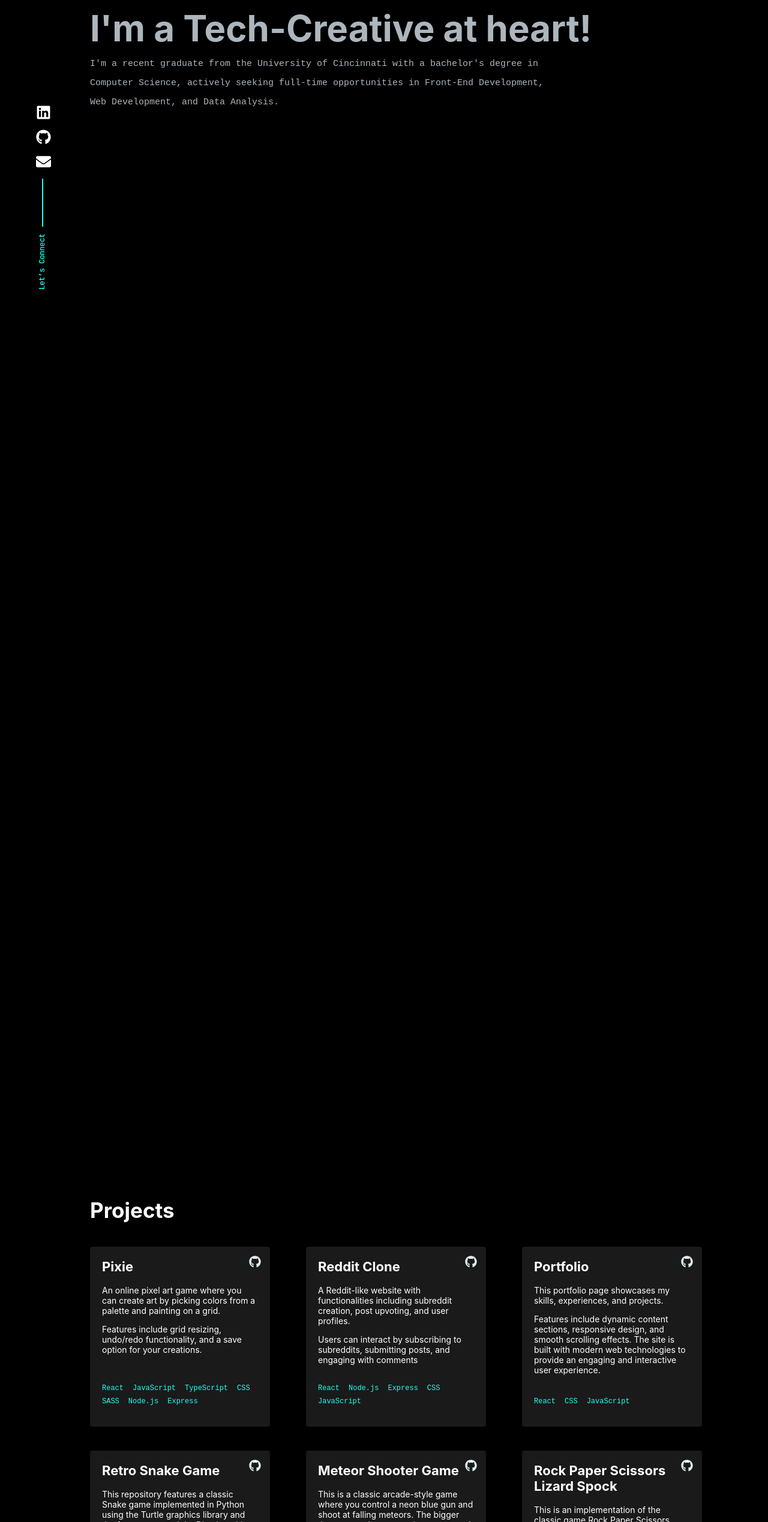
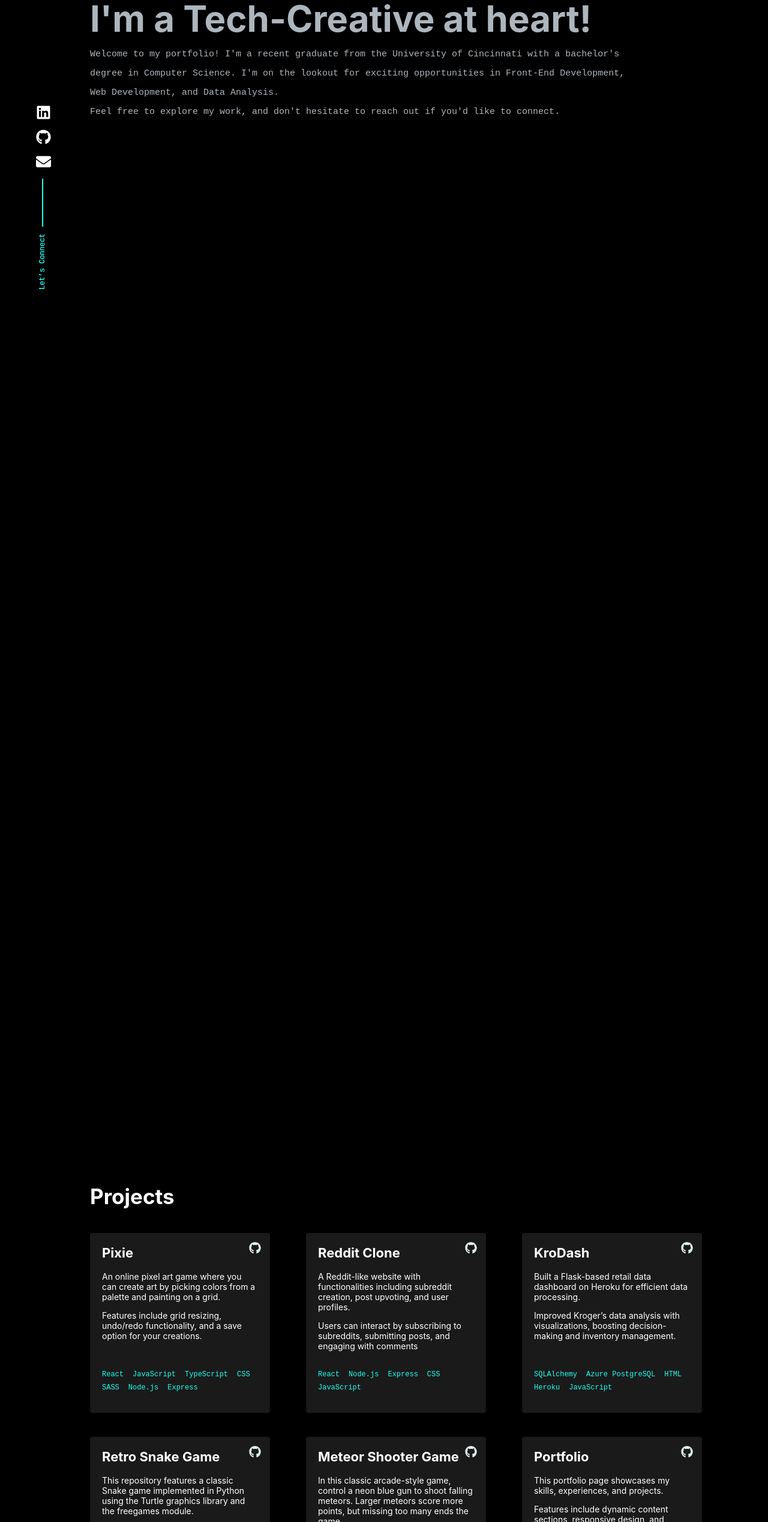
Before and after one commit to RJoshi141/portfolio, a React (Create React App) app: page / in a window 1280 px wide. Shown: the part 262-2800 px from the top of the page at 60% size. Built offline with nearby package versions, Linux system fonts and the light colour scheme.

Commit message:
logo and speech button

```diff
--- a/src/components/LogoAnimation.css
+++ b/src/components/LogoAnimation.css
@@ -16,7 +16,7 @@
 }
 
 .logo {
-    width: 25px; /* Adjust the size as needed */
+    width: 20px; /* Adjust the size as needed */
     position: absolute;
     animation: appear 1s forwards;
 }
@@ -24,14 +24,14 @@
 .R-logo {
     animation-delay: 0s;
     z-index: 1; /* Ensure R is below J */
-    right: -20px;
+    right: -15px;
     bottom: -10px;
 }
 
 .J-logo {
     animation-delay: 1; /* Delay the J */
-    right: -25px;
-    bottom: -10px;
+    right: -20px;
+    bottom: -11px;
 }
 
 @keyframes appear {
--- a/src/components/PortfolioPage.css
+++ b/src/components/PortfolioPage.css
@@ -24,7 +24,7 @@
     position: absolute;
     top: 50px;
     left: 60px;
-    width: 25px;
+    width: 20px;
     z-index: 30;
     opacity: 0;
     animation: fadeIn 1.5s ease forwards;
@@ -116,6 +116,25 @@
     font-size: 15px;
     font-family: 'SF Mono', monospace;
 }
+
+.speech-button {
+    display: inline-block;
+    padding: 4px 11px;
+    margin-left: 10px;
+    font-size: 14px;
+    color: rgb(255, 255, 255);
+    background-color: rgb(153, 7, 7);
+    border: none;
+    border-radius: 8px;
+    text-decoration: none;
+    transition: background-color 0.3s ease;
+}
+
+.speech-button:hover {
+    background-color: rgb(82, 0, 0);
+}
+
+
 
 @keyframes fadeInFromTop {
     0% {
@@ -542,7 +561,7 @@ html {
 
 
 /* Responsive Styles */
-@media (max-width: 1200px) {
+@media (max-width: 1100px) {
     .intro-container {
         top: -60px;
         left: 60px;
--- a/src/components/PortfolioPage.js
+++ b/src/components/PortfolioPage.js
@@ -101,18 +101,18 @@ const PortfolioPage = () => {
 
             <div className="black-screen-portfolio">
                 <div className="intro-container">
+                <p className="intro-text"></p>
                     <p className="intro-text">Hi there! My name is</p>
                     <h1 className="intro-name">Ritika Joshi.</h1>
                     <h1 className="intro-tagline">I'm a Tech-Creative at heart!</h1>
                     <div className="intro-tagline-container">
                         <p className="intro-tagline1">
-                            I'm a recent graduate from the University of Cincinnati with a bachelor's degree in
-                        </p>
+                        Welcome to my portfolio! I'm a recent graduate from the University of Cincinnati with a bachelor's</p>
                         <p className="intro-tagline1">
-                            Computer Science, actively seeking full-time opportunities in Front-End Development,
-                        </p>
+                        degree in Computer Science. I'm on the lookout for exciting opportunities in Front-End Development,</p>
                         <p className="intro-tagline1">
-                            Web Development, and Data Analysis. </p>
+                        Web Development, and Data Analysis. </p>
+                        <p className="intro-tagline1">Feel free to explore my work, and don't hesitate to reach out if you'd like to connect.</p>
                     </div>
                 </div>
             </div>
@@ -123,21 +123,21 @@ const PortfolioPage = () => {
                     I'm a passionate developer with a love for creating beautiful, functional web applications.
                 </p>
                 <p className="intro-tagline1">
-                    My journey in tech started at a young age and has taken me through various exciting projects
+                    My journey in tech started at a young age and has taken me through various exciting projects and learning experiences. I'm eager to bring my skills and enthusiasm to a dynamic team where I can continue to grow and make impactful contributions.
                 </p>
-                <p className="intro-tagline1">
-                    and learning experiences. I'm eager to bring my skills and enthusiasm to a dynamic team where
-                </p>
-                <p className="intro-tagline1">
-                    I can continue to grow and make impactful contributions.
-                </p>
+
                 <p className="intro-tagline1">
                     Beyond tech, I thrive in leadership roles. As a Senator-At-Large in the Undergraduate Student Government
                     at the University of Cincinnati, I passionately advocated for student interests and initiatives, contributing to a vibrant campus community.
                 </p>
+
                 <p className="intro-tagline1">
-                    Fun fact: I had the honor of being the Student Commencement Speaker at my graduation, representing the Spring 2024 undergraduate class with an impactful address at all three graduation ceremonies.
-                </p>
+                    <span style={{ color: '#1EFFF1' }}>Fun fact:</span> I had the honor of being the Student Commencement Speaker at my graduation, representing the Spring 2024 undergraduate class with an impactful address at all three graduation ceremonies.
+                     <a href="https://www.uc.edu/news/articles/2024/04/uc-recognizes-its-largest-graduating-class-in-history-in-three-days-of-commencement.html#:~:text=Undergraduate%20student%20speaker%20Ritika%20Joshi" target="_blank" rel="noopener noreferrer" className="speech-button">Check out the highlights</a></p>
+
+
+
+
             </section>
 
             <section id="experience" className="section experience-section" ref={experienceRef}>
@@ -161,7 +161,7 @@ const PortfolioPage = () => {
                     {activeExperience === 1 && (
                         <div>
                             <div className="experience-heading">
-                                <h2>CS Production Control Co-op | TMMK Georgetown, KY</h2>
+                                <h2>STEM Co-op [Production Control] | TMMK Georgetown, KY</h2>
                                 <p className="experience-timeline">May 2023 – August 2023</p>
                             </div>
                             <ul className="experience-bullets">
@@ -175,7 +175,7 @@ const PortfolioPage = () => {
                     {activeExperience === 2 && (
                         <div>
                             <div className="experience-heading">
-                                <h2>UI Process Engineer Intern | BECO VENTURES, Singapore</h2>
+                                <h2>CS Intern [UI Process Engineer] | BECO VENTURES, Singapore</h2>
                                 <p className="experience-timeline">September 2022 – December 2022</p>
                             </div>
                             <ul className="experience-bullets">
@@ -188,7 +188,7 @@ const PortfolioPage = () => {
                     {activeExperience === 3 && (
                         <div>
                             <div className="experience-heading">
-                                <h2>Data Analyst Co-op | UC Simulation Center - P&G Cincinnati, OH</h2>
+                                <h2>CS Co-op [Data Analyst] | UC Simulation Center - P&G Cincinnati, OH</h2>
                                 <p className="experience-timeline">January 2022 – April 2022</p>
                             </div>
                             <ul className="experience-bullets">
@@ -242,29 +242,29 @@ const PortfolioPage = () => {
             </div>
         </div>
         <div className="project-box">
-            <a href="https://github.com/RJoshi141/portfolio" target="_blank" rel="noopener noreferrer" className="project-link">
+            <a href="https://github.com/RJoshi141/KroDash" target="_blank" rel="noopener noreferrer" className="project-link">
                 <FaGithub className="github-icon top-right" />
             </a>
             <div className="project-content">
-                <h2>Portfolio</h2>
-                <p>This portfolio page showcases my skills, experiences, and projects.</p>
-                <p>Features include dynamic content sections, responsive design, and smooth scrolling effects. The site is built with modern web technologies to provide an engaging and interactive user experience.</p>
+                <h2>KroDash</h2>
+                <p>Built a Flask-based retail data dashboard on Heroku for efficient data processing.</p>
+                <p>Improved Kroger’s data analysis with visualizations, boosting decision-making and inventory management.</p>
                 <p className="tech-stack">
-                    <span>React</span>
-                    <span>CSS</span>
+                    <span>SQLAlchemy</span>
+                    <span>Azure PostgreSQL</span>
+                    <span>HTML</span>
+                    <span>Heroku</span>
                     <span>JavaScript</span>
                 </p>
             </div>
         </div>
-
-
         <div className="project-box">
             <a href="https://github.com/RJoshi141/retro-snake-game" target="_blank" rel="noopener noreferrer" className="project-link">
                 <FaGithub className="github-icon top-right" />
             </a>
             <div className="project-content">
                 <h2>Retro Snake Game</h2>
-                <p>This repository features a classic Snake game implemented in Python using the Turtle graphics library and the freegames module. Dive into this timeless arcade adventure, complete with colorful visuals and a dash of nostalgia.</p>
+                <p>This repository features a classic Snake game implemented in Python using the Turtle graphics library and the freegames module.</p>
                 <p className="tech-stack">
                     <span>Python</span>
                     <span>Turtle Graphics</span>
@@ -278,20 +278,38 @@ const PortfolioPage = () => {
             </a>
             <div className="project-content">
                 <h2>Meteor Shooter Game</h2>
-                <p>This is a classic arcade-style game where you control a neon blue gun and shoot at falling meteors. The bigger the meteor, the more points you score! Watch out, though—miss too many meteors, and the game will end!</p>
+                <p>In this classic arcade-style game, control a neon blue gun to shoot falling meteors. Larger meteors score more points, but missing too many ends the game.</p>
                 <p className="tech-stack">
                     <span>Python</span>
                     <span>Pygame</span>
                 </p>
             </div>
         </div>
+
+
         <div className="project-box">
-            <a href="https://github.com/RJoshi141/rock-paper-scissors-lizard-spock" target="_blank" rel="noopener noreferrer" className="project-link">
+            <a href="https://github.com/RJoshi141/portfolio" target="_blank" rel="noopener noreferrer" className="project-link">
                 <FaGithub className="github-icon top-right" />
             </a>
             <div className="project-content">
-                <h2>Rock Paper Scissors Lizard Spock</h2>
-                <p>This is an implementation of the classic game Rock Paper Scissors Lizard Spock in Python. The game adds a twist to the traditional Rock Paper Scissors with two additional choices and unique interactions.</p>
+                <h2>Portfolio</h2>
+                <p>This portfolio page showcases my skills, experiences, and projects.</p>
+                <p>Features include dynamic content sections, responsive design, and smooth scrolling effects.</p>
+                <p className="tech-stack">
+                    <span>React</span>
+                    <span>CSS</span>
+                    <span>JavaScript</span>
+                </p>
+            </div>
+        </div>
+        <div className="project-box">
+            <a href="https://github.com/RJoshi141/TextbasedGame" target="_blank" rel="noopener noreferrer" className="project-link">
+                <FaGithub className="github-icon top-right" />
+            </a>
+            <div className="project-content">
+                <h2>Office Adventure Game</h2>
+                <p>A text-based adventure set in the quirky world of The Office.</p>
+                <p>Play as a secret agent on a mission to defeat the Beast of Scranton, navigating through suspenseful challenges and critical decisions within the chaos of Dunder Mifflin.</p>
                 <p className="tech-stack">
                     <span>Python</span>
                 </p>
@@ -299,6 +317,7 @@ const PortfolioPage = () => {
         </div>
     </div>
 </section>
+
 
 
 
@@ -321,7 +340,7 @@ const PortfolioPage = () => {
                 <div className="connect-text">Let’s Connect</div>
             </div>
         </div>
-    );
-};
+        );
+    };
 
 export default PortfolioPage;
```
